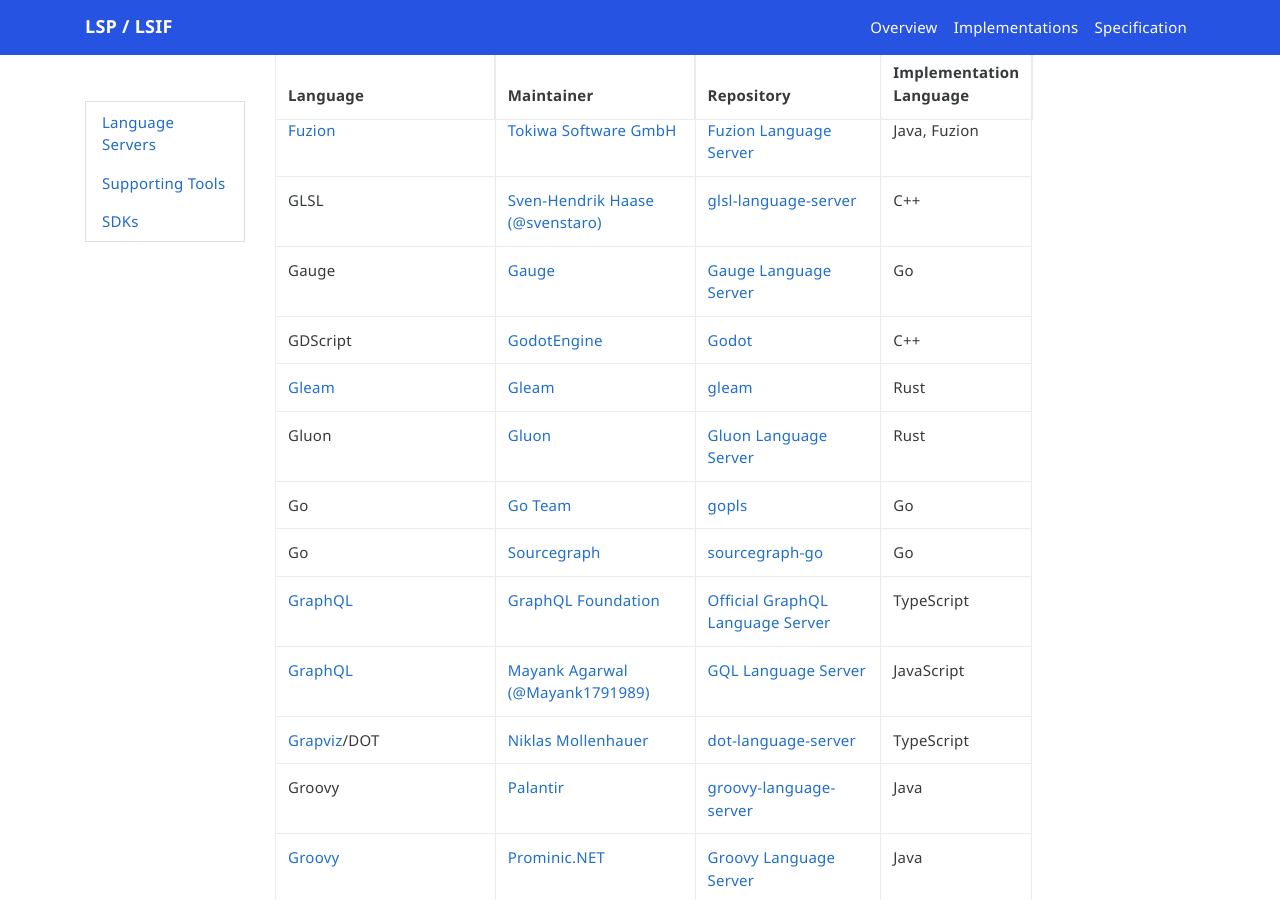
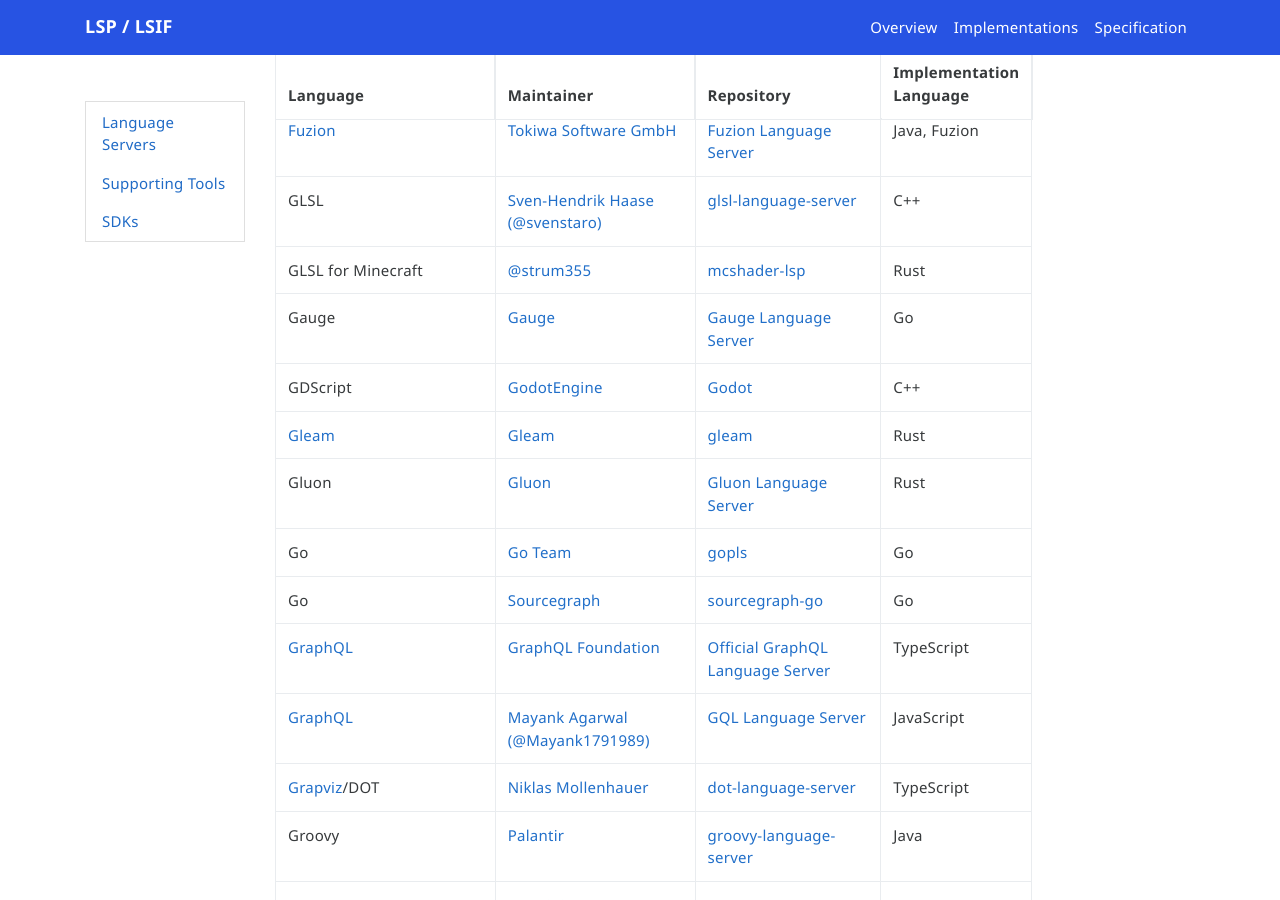
Before and after one commit to microsoft/language-server-protocol, a Jekyll site: the page built from _implementors/servers.md, in a window 1280 px wide and 900 px high, scrolled down 3310 px. Built offline with Jekyll 4.4.1, drawn with Linux system fonts in a browser that asks for light colours; nearby versions of some CDN libraries; comment, search, counter and statistics services are not loaded.

Commit message:
Add Minecraft GLSL language server

```diff
--- a/_implementors/servers.md
+++ b/_implementors/servers.md
@@ -66,6 +66,7 @@
 | [Fortran](https://fortran-lang.org/) | [Giannis Nikiteas](https://github.com/gnikit) | [fortls](https://github.com/gnikit/fortls) | Python |
 | [Fuzion](https://flang.dev) | [Tokiwa Software GmbH](https://tokiwa.software) | [Fuzion Language Server](https://github.com/tokiwa-software/fuzion-lsp-server) | Java, Fuzion |
 | GLSL | [Sven-Hendrik Haase (@svenstaro)](https://github.com/svenstaro) | [glsl-language-server](https://github.com/svenstaro/glsl-language-server) | C++ |
+| GLSL for Minecraft | [@strum355](https://github.com/strum355) | [mcshader-lsp](https://github.com/strum355/mcshader-lsp) | Rust |
 | Gauge | [Gauge](https://github.com/getgauge) | [Gauge Language Server](https://github.com/getgauge/gauge/) | Go |
 | GDScript | [GodotEngine](https://github.com/godotengine) | [Godot](https://github.com/godotengine/godot) | C++ |
 | [Gleam](https://gleam.run/) | [Gleam](https://github.com/gleam-lang/gleam) | [gleam](https://github.com/gleam-lang/gleam) | Rust |
```
